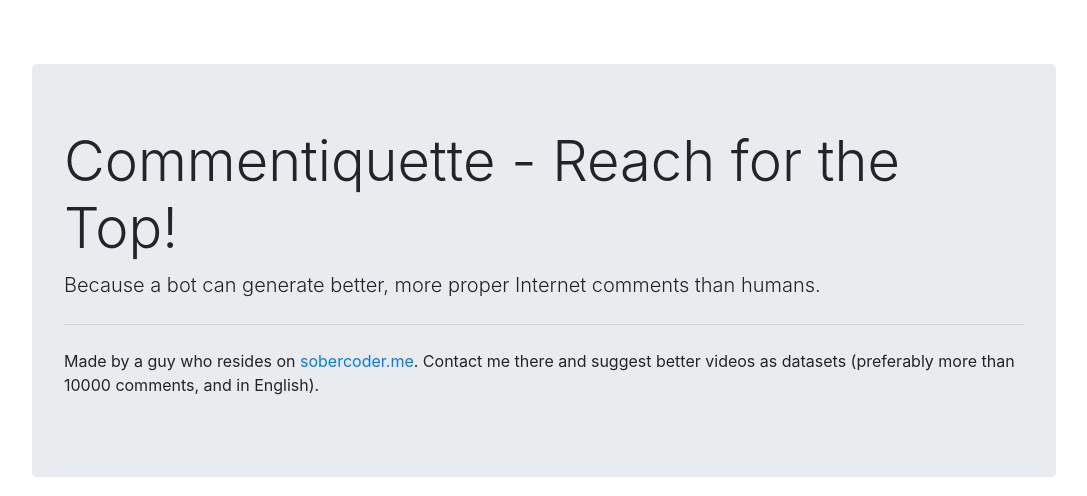
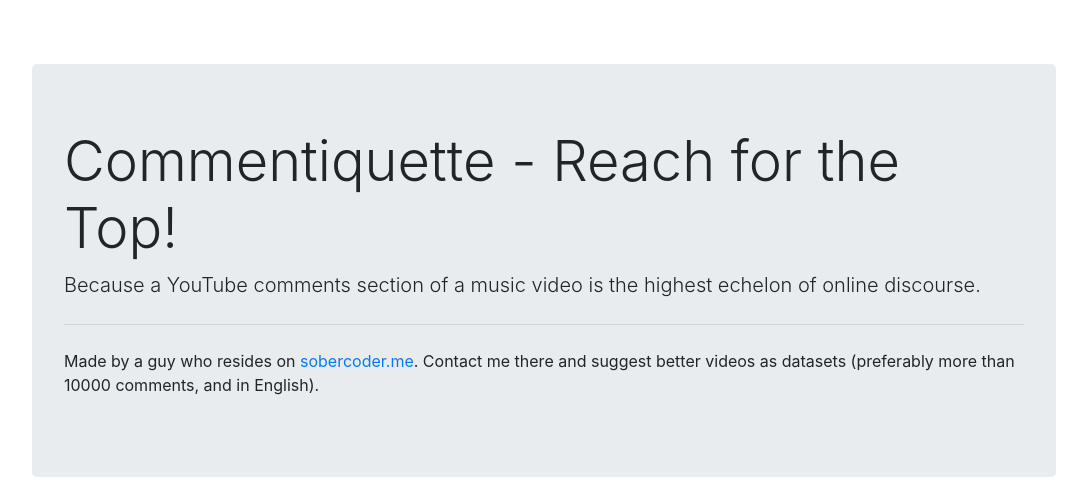
Before and after one commit to t-chris/Commentiquette, a Flask app: page / in a window 1280 px wide. Shown: the top 496 px of the page, without its empty margins (96-1183 px from the left). Run offline with Flask 2, Linux system fonts and the light colour scheme; some libraries are stand-ins or nearby versions.

Commit message:
Update index.html

```diff
--- a/templates/index.html
+++ b/templates/index.html
@@ -34,7 +34,7 @@
 <!--Introduction-->
 <div class="jumbotron">
     <h1 class="display-4">Commentiquette - Reach for the Top!</h1>
-    <p class="lead">Because a bot can generate better, more proper Internet comments than humans.</p>
+    <p class="lead">Because a YouTube comments section of a music video is the highest echelon of online discourse.</p>
     <hr class="my-4">
     <p>Made by a guy who resides on <a href="https://sobercoder.me/">sobercoder.me</a>. Contact me there and suggest better videos as datasets (preferably more than 10000 comments, and in English).</p>
 </div>
```
